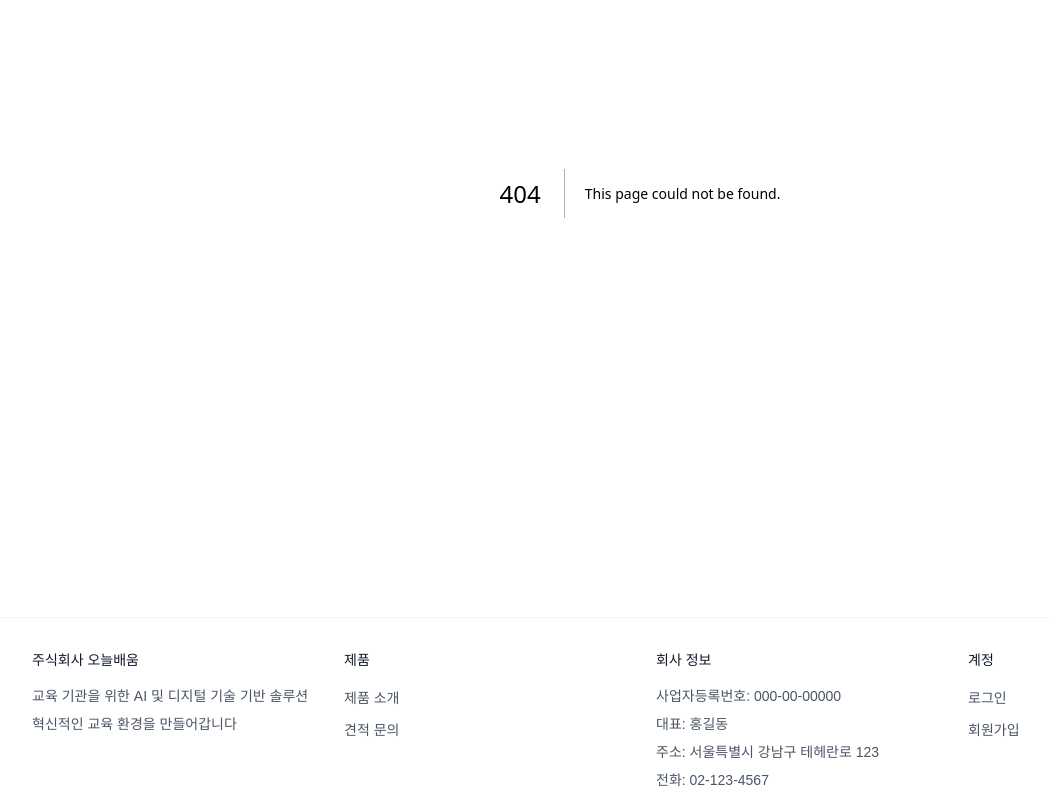
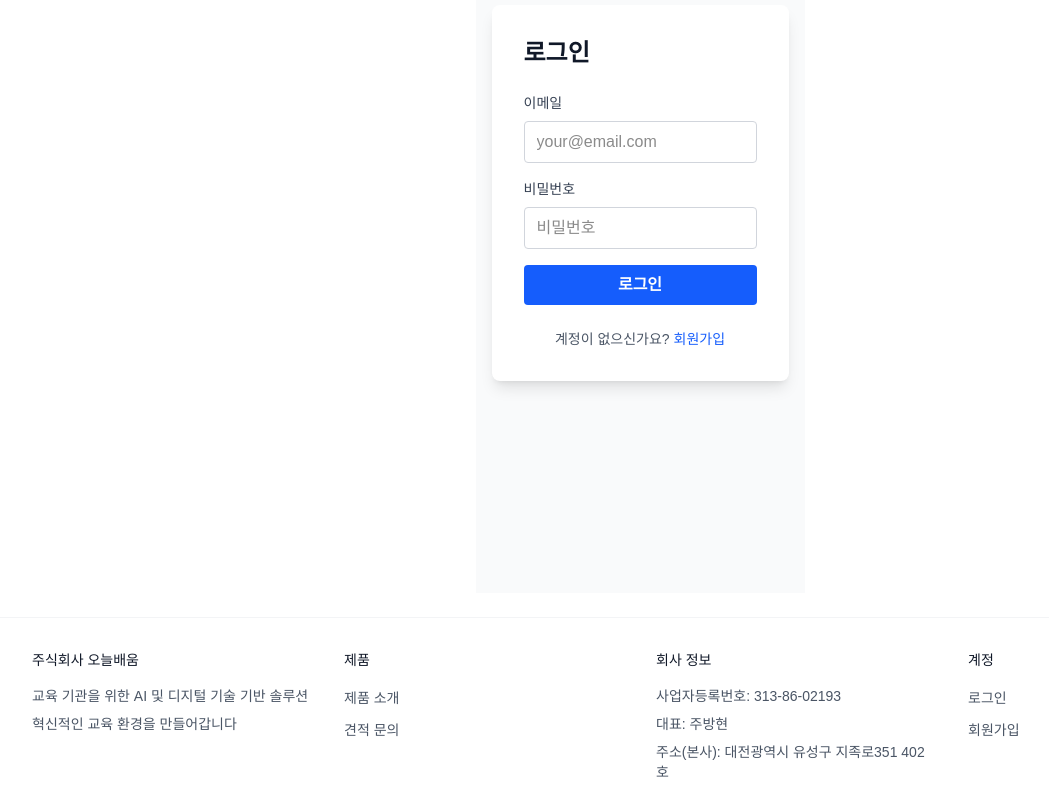
Before and after one commit to contenjoo/learntoday-website, a Next.js app: page /login in a window 1280 px wide. Before the commit this address had no page. Shown: the part 360-1151 px from the top of the page, without its empty margins (0-1049 px from the left). Built offline with nearby package versions, Linux system fonts and the light colour scheme; no server answers.

Commit message:
Update contact page, signup page, footer, and add login page

```diff
--- a/src/app/contact/ClientContactPage.tsx
+++ b/src/app/contact/ClientContactPage.tsx
@@ -1,6 +1,6 @@
 "use client";
 
-import { useState, FormEvent } from 'react';
+import { useState, FormEvent, useCallback } from 'react';
 import { useSearchParams } from 'next/navigation';
 import { Quote, submitQuote } from '@/utils/airtable';
 
@@ -23,13 +23,37 @@ export default function ClientContactPage() {
     message: string;
   } | null>(null);
 
-  const handleChange = (e: React.ChangeEvent<HTMLInputElement | HTMLTextAreaElement>) => {
+  // 입력값 검증 함수
+  const validateForm = () => {
+    if (!formData.schoolName || !formData.contactName || !formData.phoneNumber || !formData.email) {
+      return '모든 필수 항목을 입력해주세요.';
+    }
+    // 이메일 형식 체크
+    const emailRegex = /^[^\s@]+@[^\s@]+\.[^\s@]+$/;
+    if (!emailRegex.test(formData.email)) {
+      return '올바른 이메일 주소를 입력해주세요.';
+    }
+    // 전화번호 형식 체크 (숫자, -, 공백 허용)
+    const phoneRegex = /^[0-9\-\s]+$/;
+    if (!phoneRegex.test(formData.phoneNumber)) {
+      return '전화번호는 숫자, - 만 입력 가능합니다.';
+    }
+    return '';
+  };
+
+  const handleChange = useCallback((e: React.ChangeEvent<HTMLInputElement | HTMLTextAreaElement>) => {
     const { name, value } = e.target;
     setFormData((prev) => ({ ...prev, [name]: value }));
-  };
+  }, []);
 
-  const handleSubmit = async (e: FormEvent) => {
+  const handleSubmit = useCallback(async (e: FormEvent) => {
     e.preventDefault();
+    setSubmitResult(null);
+    const errorMsg = validateForm();
+    if (errorMsg) {
+      setSubmitResult({ success: false, message: errorMsg });
+      return;
+    }
     setIsSubmitting(true);
     try {
       const quoteData: Quote = {
@@ -62,7 +86,7 @@ export default function ClientContactPage() {
     } finally {
       setIsSubmitting(false);
     }
-  };
+  }, [formData]);
 
   return (
     <div className="bg-white">
@@ -77,6 +101,17 @@ export default function ClientContactPage() {
               아래 양식을 작성하시면 담당자가 빠르게 연락드리겠습니다.
             </p>
             <div className="mt-9">
+              {/* 회사 정보 섹션 */}
+              <div className="mt-8 p-4 rounded-lg border border-gray-200 bg-gray-50">
+                <h3 className="text-lg font-semibold text-gray-800 mb-2">회사 정보</h3>
+                <ul className="text-gray-600 text-sm space-y-1">
+                  <li><span className="font-medium">사업자등록번호:</span> 313-86-02193</li>
+                  <li><span className="font-medium">대표:</span> 주방현</li>
+                  <li><span className="font-medium">주소(본사):</span> 대전광역시 유성구 지족로351 402호</li>
+                  <li><span className="font-medium">주소(이노베이션센터):</span> 대전광역시 서구 만년로68번길 15-20 6층 613호</li>
+                  <li><span className="font-medium">전화:</span> 0507-1316-1571</li>
+                </ul>
+              </div>
               <div className="flex">
                 <div className="flex-shrink-0">
                   <svg
@@ -126,11 +161,18 @@ export default function ClientContactPage() {
             </div>
           </div>
           <div className="mt-12 md:mt-0">
-            {submitResult ? (
-              <div className={submitResult.success ? "text-green-600" : "text-red-600"}>
+            {submitResult && (
+              <div
+                role="alert"
+                aria-live="assertive"
+                className={`mt-4 p-3 rounded-md text-sm font-medium transition-colors duration-300 ${
+                  submitResult.success ? 'bg-green-100 text-green-800 border border-green-300' : 'bg-red-100 text-red-800 border border-red-300'
+                }`}
+              >
                 {submitResult.message}
               </div>
-            ) : (
+            )}
+            {!submitResult && (
               <form onSubmit={handleSubmit} className="space-y-6">
                 <div>
                   <label htmlFor="schoolName" className="block text-sm font-medium text-gray-700">
--- /dev/null
+++ b/src/app/login/page.tsx
@@ -0,0 +1,101 @@
+"use client";
+
+import { useState } from "react";
+import { supabase } from "@/utils/supabase";
+import { useRouter } from "next/navigation";
+import Link from "next/link";
+
+export default function LoginPage() {
+  const router = useRouter();
+  const [email, setEmail] = useState("");
+  const [password, setPassword] = useState("");
+  const [loading, setLoading] = useState(false);
+  const [error, setError] = useState<string | null>(null);
+
+  const handleLogin = async (e: React.FormEvent) => {
+    e.preventDefault();
+    setLoading(true);
+    setError(null);
+
+    if (!email || !password) {
+      setError("이메일과 비밀번호를 입력해주세요.");
+      setLoading(false);
+      return;
+    }
+
+    try {
+      const { data, error } = await supabase.auth.signInWithPassword({
+        email,
+        password,
+      });
+
+      if (error) throw error;
+
+      // 로그인 성공 시 홈페이지로 이동
+      router.push('/');
+      router.refresh(); // 상태 새로고침
+    } catch (err: any) {
+      console.error('로그인 오류:', err);
+      setError(err.message || '로그인 중 오류가 발생했습니다. 이메일과 비밀번호를 확인해주세요.');
+    } finally {
+      setLoading(false);
+    }
+  };
+
+  return (
+    <div className="flex min-h-screen items-center justify-center bg-gray-50 px-4">
+      <div className="w-full max-w-md rounded-lg bg-white p-8 shadow-lg">
+        <h2 className="mb-6 text-2xl font-bold text-gray-900">로그인</h2>
+
+        {error && (
+          <div className="mb-4 p-3 rounded-md text-sm text-red-600 bg-red-50 border border-red-200">
+            {error}
+          </div>
+        )}
+
+        <form onSubmit={handleLogin} className="space-y-4">
+          <div>
+            <label htmlFor="email" className="mb-2 block text-sm font-medium text-gray-700">이메일</label>
+            <input
+              id="email"
+              type="email"
+              required
+              className="w-full rounded border border-gray-300 px-3 py-2 focus:border-blue-500 focus:outline-none"
+              value={email}
+              onChange={(e) => setEmail(e.target.value)}
+              placeholder="your@email.com"
+            />
+          </div>
+          <div>
+            <label htmlFor="password" className="mb-2 block text-sm font-medium text-gray-700">비밀번호</label>
+            <input
+              id="password"
+              type="password"
+              required
+              className="w-full rounded border border-gray-300 px-3 py-2 focus:border-blue-500 focus:outline-none"
+              value={password}
+              onChange={(e) => setPassword(e.target.value)}
+              placeholder="비밀번호"
+            />
+          </div>
+          <button
+            type="submit"
+            className="w-full rounded bg-blue-600 py-2 font-semibold text-white hover:bg-blue-700 disabled:opacity-60"
+            disabled={loading}
+          >
+            {loading ? "로그인 중..." : "로그인"}
+          </button>
+        </form>
+
+        <div className="mt-6 text-center text-sm">
+          <p className="text-gray-600">
+            계정이 없으신가요?{" "}
+            <Link href="/signup" className="text-blue-600 hover:text-blue-800">
+              회원가입
+            </Link>
+          </p>
+        </div>
+      </div>
+    </div>
+  );
+}
--- a/src/app/signup/page.tsx
+++ b/src/app/signup/page.tsx
@@ -2,28 +2,80 @@
 
 import { useState } from "react";
 import { supabase } from "@/utils/supabase";
+import { useRouter } from "next/navigation";
 
 export default function SignupPage() {
-  const [email, setEmail] = useState("");
-  const [password, setPassword] = useState("");
+  const router = useRouter();
+  const [formData, setFormData] = useState({
+    email: "",
+    password: "",
+    phoneNumber: "",
+    schoolName: "",
+  });
   const [loading, setLoading] = useState(false);
   const [error, setError] = useState<string | null>(null);
   const [success, setSuccess] = useState(false);
+
+  const handleChange = (e: React.ChangeEvent<HTMLInputElement>) => {
+    const { name, value } = e.target;
+    setFormData((prev) => ({ ...prev, [name]: value }));
+  };
 
   const handleSignup = async (e: React.FormEvent) => {
     e.preventDefault();
     setLoading(true);
     setError(null);
     setSuccess(false);
-    const { error } = await supabase.auth.signUp({
-      email,
-      password,
-    });
-    setLoading(false);
-    if (error) {
-      setError(error.message);
-    } else {
+
+    // 입력값 검증
+    if (!formData.email || !formData.password || !formData.phoneNumber || !formData.schoolName) {
+      setError("모든 필드를 입력해주세요.");
+      setLoading(false);
+      return;
+    }
+
+    // 이메일 형식 검증
+    const emailRegex = /^[^\s@]+@[^\s@]+\.[^\s@]+$/;
+    if (!emailRegex.test(formData.email)) {
+      setError("올바른 이메일 형식이 아닙니다.");
+      setLoading(false);
+      return;
+    }
+
+    // 전화번호 형식 검증 (숫자, -, 공백만 허용)
+    const phoneRegex = /^[0-9\-\s]+$/;
+    if (!phoneRegex.test(formData.phoneNumber)) {
+      setError("전화번호는 숫자, - 만 입력 가능합니다.");
+      setLoading(false);
+      return;
+    }
+
+    try {
+      // 1. Supabase Auth로 사용자 계정 생성
+      const { data: authData, error: authError } = await supabase.auth.signUp({
+        email: formData.email,
+        password: formData.password,
+        options: {
+          data: {
+            phone_number: formData.phoneNumber,
+            school_name: formData.schoolName,
+          }
+        }
+      });
+
+      if (authError) throw authError;
+
+      // 성공 처리
       setSuccess(true);
+      // 5초 후 홈페이지로 이동
+      setTimeout(() => {
+        router.push('/');
+      }, 5000);
+    } catch (err: any) {
+      console.error('회원가입 오류:', err);
+      setError(err.message || '회원가입 중 오류가 발생했습니다.');
+    } finally {
+      setLoading(false);
     }
   };
 
@@ -35,31 +87,62 @@ export default function SignupPage() {
       >
         <h2 className="mb-6 text-2xl font-bold text-gray-900">회원가입</h2>
         <div className="mb-4">
-          <label className="mb-2 block text-sm font-medium text-gray-700">이메일</label>
+          <label htmlFor="email" className="mb-2 block text-sm font-medium text-gray-700">이메일</label>
           <input
+            id="email"
+            name="email"
             type="email"
             required
             className="w-full rounded border border-gray-300 px-3 py-2 focus:border-blue-500 focus:outline-none"
-            value={email}
-            onChange={(e) => setEmail(e.target.value)}
+            value={formData.email}
+            onChange={handleChange}
             placeholder="your@email.com"
           />
         </div>
-        <div className="mb-6">
-          <label className="mb-2 block text-sm font-medium text-gray-700">비밀번호</label>
+        <div className="mb-4">
+          <label htmlFor="password" className="mb-2 block text-sm font-medium text-gray-700">비밀번호</label>
           <input
+            id="password"
+            name="password"
             type="password"
             required
             className="w-full rounded border border-gray-300 px-3 py-2 focus:border-blue-500 focus:outline-none"
-            value={password}
-            onChange={(e) => setPassword(e.target.value)}
-            placeholder="비밀번호"
+            value={formData.password}
+            onChange={handleChange}
+            placeholder="비밀번호 (6자 이상)"
+          />
+        </div>
+        <div className="mb-4">
+          <label htmlFor="phoneNumber" className="mb-2 block text-sm font-medium text-gray-700">전화번호</label>
+          <input
+            id="phoneNumber"
+            name="phoneNumber"
+            type="tel"
+            required
+            className="w-full rounded border border-gray-300 px-3 py-2 focus:border-blue-500 focus:outline-none"
+            value={formData.phoneNumber}
+            onChange={handleChange}
+            placeholder="010-0000-0000"
+          />
+        </div>
+        <div className="mb-6">
+          <label htmlFor="schoolName" className="mb-2 block text-sm font-medium text-gray-700">소속 (학교/기관명)</label>
+          <input
+            id="schoolName"
+            name="schoolName"
+            type="text"
+            required
+            className="w-full rounded border border-gray-300 px-3 py-2 focus:border-blue-500 focus:outline-none"
+            value={formData.schoolName}
+            onChange={handleChange}
+            placeholder="소속 학교 또는 기관명"
           />
         </div>
         {error && <div className="mb-4 text-sm text-red-600">{error}</div>}
         {success && (
-          <div className="mb-4 text-sm text-green-600">
-            회원가입이 완료되었습니다! 이메일을 확인해주세요.
+          <div className="mb-4 p-3 rounded-md text-sm text-green-600 bg-green-50 border border-green-200">
+            회원가입이 완료되었습니다! 이메일을 확인해주세요.<br/>
+            잠시 후 홈페이지로 이동합니다.
           </div>
         )}
         <button
--- a/src/components/layout/Footer.tsx
+++ b/src/components/layout/Footer.tsx
@@ -45,10 +45,11 @@ export default function Footer() {
           <div>
             <h3 className="text-sm font-medium text-gray-900 mb-4">회사 정보</h3>
             <ul className="space-y-2">
-              <li className="text-sm text-gray-600">사업자등록번호: 000-00-00000</li>
-              <li className="text-sm text-gray-600">대표: 홍길동</li>
-              <li className="text-sm text-gray-600">주소: 서울특별시 강남구 테헤란로 123</li>
-              <li className="text-sm text-gray-600">전화: 02-123-4567</li>
+              <li className="text-sm text-gray-600">사업자등록번호: 313-86-02193</li>
+              <li className="text-sm text-gray-600">대표: 주방현</li>
+              <li className="text-sm text-gray-600">주소(본사): 대전광역시 유성구 지족로351 402호</li>
+              <li className="text-sm text-gray-600">주소(이노베이션센터): 대전광역시 서구 만년로68번길 15-20 6층 613호</li>
+              <li className="text-sm text-gray-600">전화: 0507-1316-1571</li>
             </ul>
           </div>
 
```
